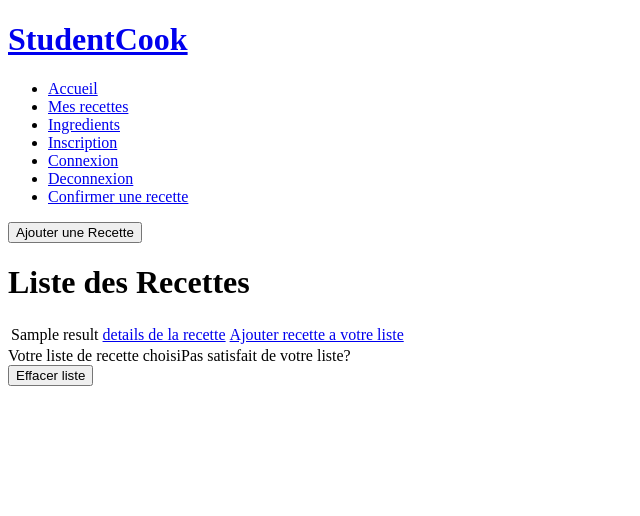
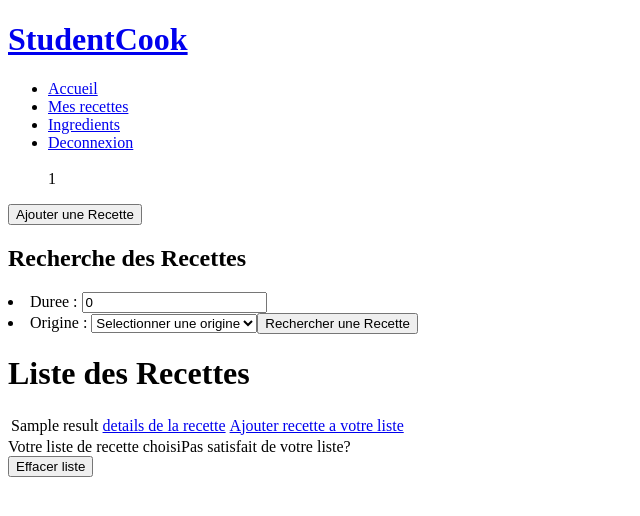
Before and after one commit to Fribou/StudentCook, a PHP site: template View/recette.php in a window 1280 px wide. Shown: the top 516 px of the page, without its empty margins (0-640 px from the left). Run offline with PHP 8.4, Linux system fonts and the light colour scheme; the visitor is signed in with stand-in values (Sample User, id 1); the template is opened without the code that fills it: most values are stand-ins (such as "Sample title", 1, 10 or a date in 2020).

Commit message:
Debut recherche

```diff
--- a/View/recette.php
+++ b/View/recette.php
@@ -1,7 +1,9 @@
 <?php
 	$title='StudentCook : Recettes';
 	ob_start();
-
+	$tabOrigine = array();
+	$condition = true;
+	$i = 1;
 	//ajout recette que disponible pour admin
 	if(isset($_SESSION['typeUtilisateur'])&& $_SESSION['typeUtilisateur']=='Admin'){
 		echo '<form method="post" action="./index.php?action=recette">
@@ -30,11 +32,32 @@
 		 if(isset($_POST['proposerRecette']))
 			echo'<li><input  name= "ProposerRecette" value="Proposer" type="submit"></input></form></li>';
 	}
+
+	//recherche recette
+	echo '	<h2>Recherche des Recettes</h2>
+
+	<form method="post" action="./index.php?action=recette">
+		 <li>Duree : <input type="number" name="dureeRecette" value="0"></li>
+		 <li>Origine : <select name="Origine"><option value="pas_origine">Selectionner une origine</option></li>';
+				foreach($results as $origine){
+							if(!in_array($origine['ORIGINE'], $tabOrigine)){
+								$tabOrigine[] = $origine['ORIGINE'];
+								echo '<option value="'.$origine['ORIGINE'].'">'.$origine['ORIGINE'].'</option>';
+							}
+						}
+
+		//echo' <li>Ingredient : <input type="text" name="ingredient1"></li>';
+
+
+
+
+		echo'<input  name="rechercheRecette" value="Rechercher une Recette" type="submit"></input></form></select>';
 ?>
 	<h1>Liste des Recettes</h1>
 
 	<table>
 	<?php
+
 	//affiche liste recette
 		foreach($results as $donnees){
 				echo '<tr>';
--- a/includes/header.php
+++ b/includes/header.php
@@ -8,19 +8,16 @@
 					<li> <a href="index.php"> Accueil </a> </li>
 					<li> <a href="index.php?action=recette"> Mes recettes </a> </li>
 					<li> <a href="index.php?action=ingredient"> Ingredients </a> </li>
-					<li> <a href="index.php?action=inscription"> Inscription </a> </li>
-					<li> <a href="index.php?action=connexion"> Connexion </a> </li>
+					<?php
+						if(!isset($_SESSION['identifiant'])){
+							echo '<li> <a href="index.php?action=inscription"> Inscription </a> </li>
+						<li> <a href="index.php?action=connexion"> Connexion </a> </li>';
+						}
+					?>
 					<li> <a href="index.php?action=deconnexion"> Deconnexion </a> </li>
 					<?php
-					if(isset($_SESSION['Statut']))
-						if ($_SESSION['Statut']=='Membre')
-						{
-							echo'<li> <a href="index.php?action=proposer"> Proposer une recette </a> </li>';
-						}
-						else if ($_SESSION['Statut']=='Administrateur')
-						{
-							echo'<li> <a href="index.php?action=confirmer"> Confirmer une recette </a> </li>';
-						}
+					if(isset($_SESSION['identifiant']))
+						echo '<br>'.$_SESSION['identifiant'];
 					?>
 				</ul>
 			</nav>
```
